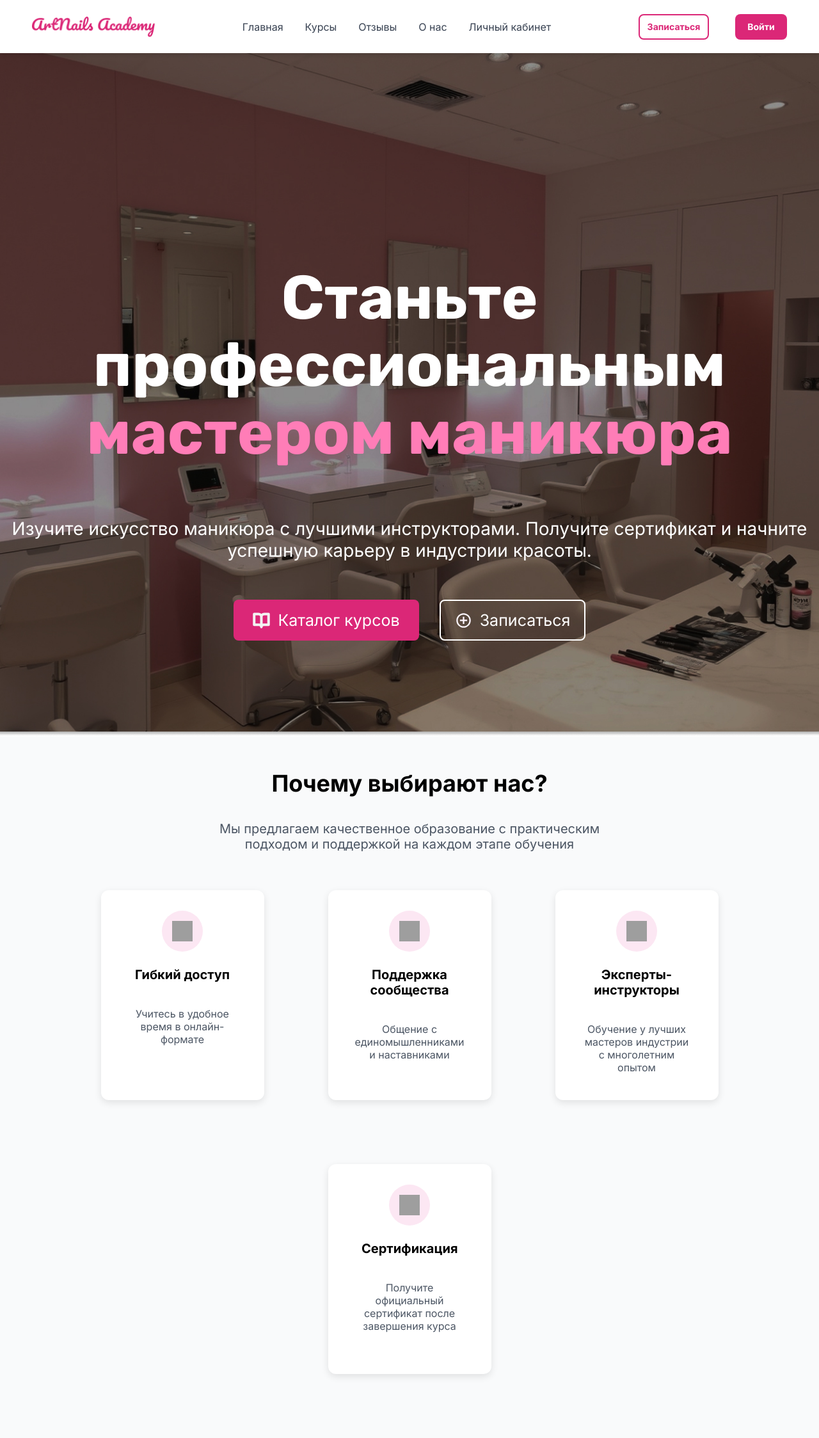
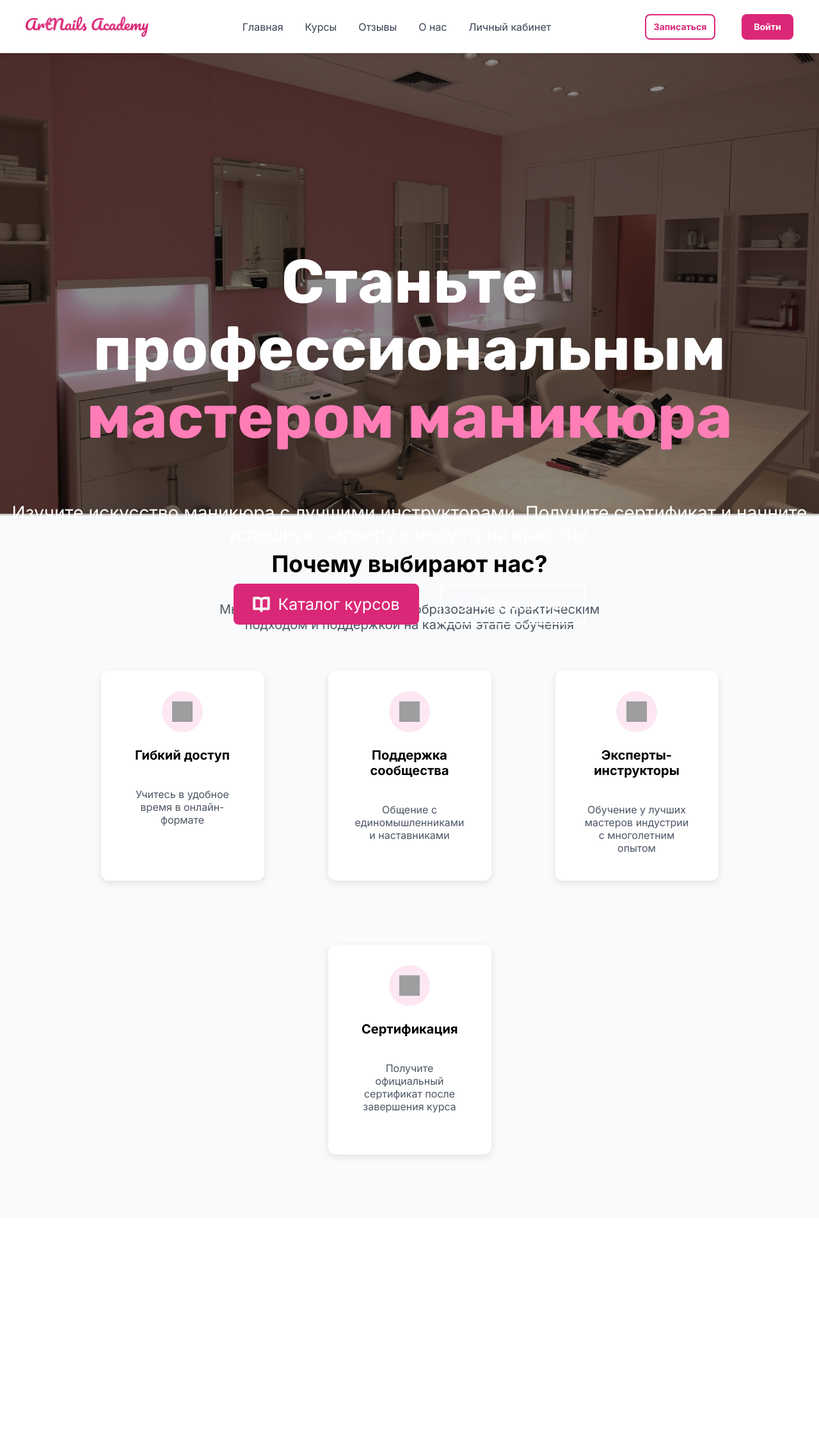
Before and after one commit to Pollmoriy/ArtNails_Academy, a Flask app: page / in a window 1280 px wide. Shown: the whole page at 64% size. After the commit the page ends 1812 px from the top, so only its background shows below. Run offline with Flask 3, Linux system fonts and the light colour scheme; parts of the project's set-up code (start-up, migrations or seed data) failed here and were passed over; grey boxes are pictures that could not be loaded.

Commit message:
закрепила шапку

```diff
--- a/app/static/css/style.css
+++ b/app/static/css/style.css
@@ -2,35 +2,42 @@
 body, html {
     margin: 0;
     padding: 0;
+    box-sizing: border-box;
 }
 
 header {
-    position: fixed; /* закрепляем сверху страницы */
+    position: fixed;
     top: 0;
     left: 0;
-    width: 100%;
-    height: 83px;
-    background-color: #FFFFFF; /* белый фон */
-    box-shadow: 0 4px 6px rgba(0, 0, 0, 0.1); /* тень снизу */
-    z-index: 1000; /* чтобы шапка была выше остальных элементов */
-    display: flex;
-    align-items: center;
-    justify-content: space-between;
-    padding: 0 40px; /* внутренние отступы слева и справа */
-}
-
-.site-header {
     width: 100%;
     height: 83px;
     background-color: #FFFFFF;
     display: flex;
     align-items: center;
     justify-content: space-between;
-    padding: 0 50px; /* внутренние отступы */
+    box-shadow: 0 2px 8px rgba(0, 0, 0, 0.1);
+    z-index: 1000;
+}
+
+
+
+.site-header {
+    position: fixed;
+    top: 0;
+    left: 0;
+    width: 100%;
+    height: 83px; /* фиксированная высота, как планировалось */
+    background-color: #ffffff;
+    display: flex;
+    align-items: center;
+    justify-content: space-between;
+    padding: 0 40px;
+    box-shadow: 0 2px 8px rgba(0, 0, 0, 0.1);
+    z-index: 1000;
     box-sizing: border-box;
-    position: relative; /* над hero-блоком */
-    z-index: 10; /* чтобы была выше hero */
 }
+
+
 
 .header-content {
     width: 100%;
@@ -103,19 +110,34 @@ header {
 # ==========================================================
 
 .hero-block {
-    width: 100%;
-    min-height: 1082px;
-    position: relative;
+  position: relative;
+  width: 100%;
+  overflow: hidden;
 }
 
+/* картинка как элемент потока — задаёт высоту секции */
+.hero-bg {
+  display: block;       /* важно */
+  width: 100%;
+  height: auto;         /* сохраняет пропорции */
+  object-fit: cover;    /* обрезает, если нужно */
+  vertical-align: middle;
+  z-index: 0;
+}
+
+/* контент поверх картинки */
 .hero-content {
-    position: relative; /* текст поверх фона */
-    z-index: 1;
-    max-width: 1427px;
-    margin: 0 auto;
-    padding: 250px 0 150px 0; /* отступы сверху и снизу */
-    text-align: center;
+  position: absolute;   /* позиционируем поверх <img> */
+  top: 308px;           /* подними/опусти по нужде — это смещение от верхней границы hero-block */
+  left: 50%;
+  transform: translateX(-50%);
+  z-index: 1;
+  max-width: 1427px;
+  width: 100%;
+  text-align: center;
+  padding: 0 20px;
 }
+
 
 /* Заголовок */
 .hero-content h1 {
--- a/app/templates/home.html
+++ b/app/templates/home.html
@@ -29,7 +29,10 @@
 
 
    <!-- Блок с фоном и текстом -->
-    <section class="hero-block" style="background: url('{{ url_for('static', filename='img/hero-bg.jpg') }}') center top / cover no-repeat;">
+    <section class="hero-block" style="margin-top: 83px;"> <!-- margin-top компенсирует фиксированную шапку -->
+        <!-- картинка в потоке -->
+        <img src="{{ url_for('static', filename='img/hero-bg.jpg') }}" alt="Фон" class="hero-bg">
+
         <div class="hero-content">
             <h1>
                 <span class="white-text">Станьте профессиональным</span>
```
